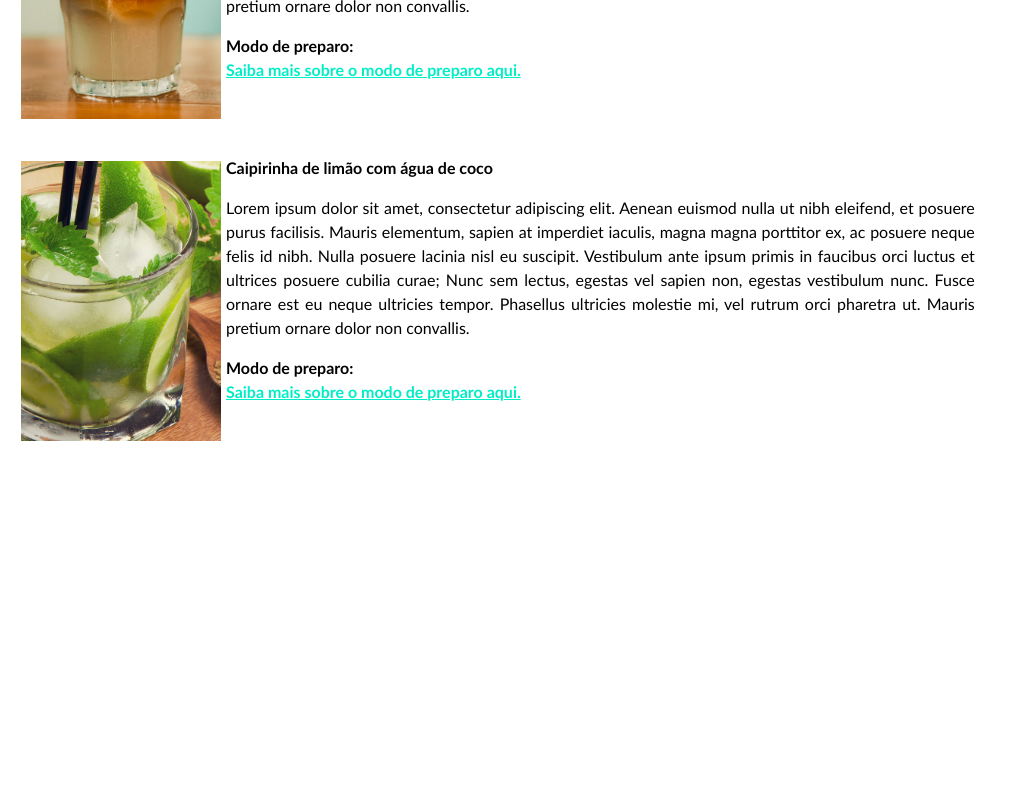
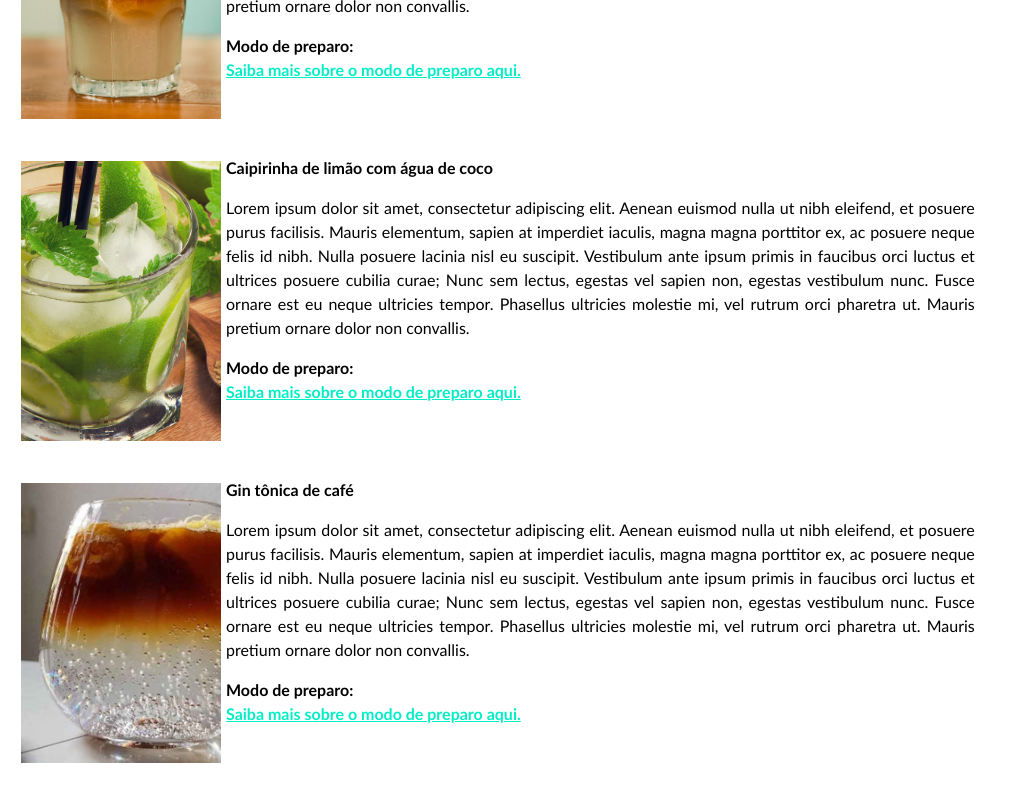
Before and after one commit to crickkin/fast-drink, a Next.js app: page /menu in a window 1280 px wide. Shown: the part 592-1392 px from the top of the page, without its empty margins (0-1017 px from the left). Before the commit the page ends 1070 px from the top, so only its background shows below. Built offline with nearby package versions, Linux system fonts and the light colour scheme.

Commit message:
ajustes de configuração de exportação

```diff
--- a/next.config.js
+++ b/next.config.js
@@ -1,6 +1,9 @@
 /** @type {import('next').NextConfig} */
 const nextConfig = {
     output: 'export',
+    images: {
+        unoptimized: true,
+    },
 }
 
-module.exports = nextConfig
+module.exports = nextConfig;
--- a/src/resources/items.json
+++ b/src/resources/items.json
@@ -20,6 +20,13 @@
             "price": 99.99,
             "image": "caipirinha-limao-agua-coco.png",
             "recipe": "https://www.comidaereceitas.com.br/bebidas-e-sucos/caipirinha-de-agua-de-coco-com-picole-de-limao.html"
+        },
+        {
+            "id": 3,
+            "name": "Gin tônica de café",
+            "price": 99.99,
+            "image": "gin-tonica-cafe.png",
+            "recipe": "https://www.bonde.com.br/gastronomia/receitas/drink-tonica-cafe-com-gin"
         }
     ]
 }
```
